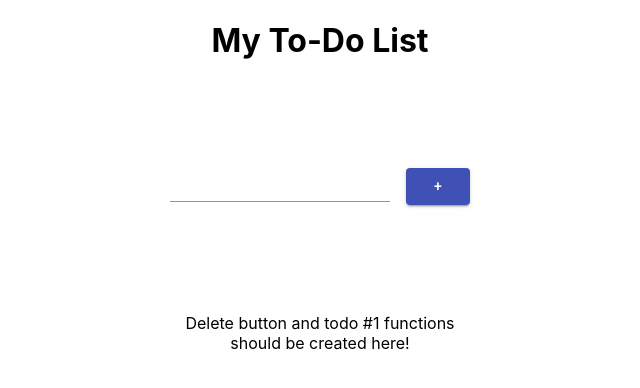
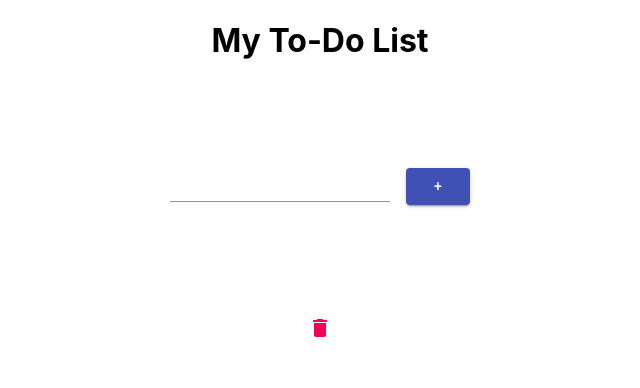
Before and after one commit to 2021-IBM-Accelerate-SW-Track/lab-1-team-11, a React (Create React App) app: page / in a window 1280 px wide. Shown: the top 388 px of the page, without its empty margins (320-960 px from the left). Built offline with nearby package versions, Linux system fonts and the light colour scheme.

Commit message:
initial commit

```diff
--- a/package.json
+++ b/package.json
@@ -4,6 +4,7 @@
   "private": true,
   "dependencies": {
     "@material-ui/core": "^4.11.4",
+    "@material-ui/icons": "^4.11.2",
     "@testing-library/jest-dom": "^5.12.0",
     "@testing-library/react": "^11.2.6",
     "@testing-library/user-event": "^12.8.3",
--- a/public/index.html
+++ b/public/index.html
@@ -4,6 +4,8 @@
     <meta charset="utf-8" />
     <meta name="viewport" content="width=device-width, initial-scale=1" />
     <meta name="theme-color" content="#000000" />
+    <link rel="stylesheet" href="https://fonts.googleapis.com/icon?family=Material+Icons">
+
     <meta
       name="description"
       content="Web site created using create-react-app"
--- a/src/component/todo/todo.js
+++ b/src/component/todo/todo.js
@@ -1,7 +1,11 @@
+import { IconButton } from "@material-ui/core";
+import { Delete } from "@material-ui/icons";
 export default function TodoList() {
   return (
     <div>
-      Delete button and todo #1 functions <br></br> should be created here!
+      <IconButton variant="outlined" size="small" color="secondary">
+        <Delete />
+      </IconButton>
     </div>
   );
 }
```
